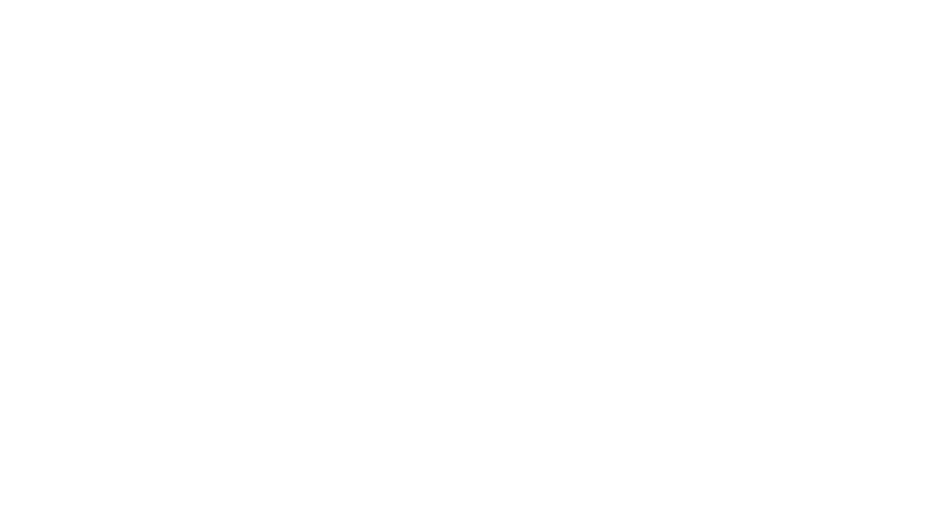
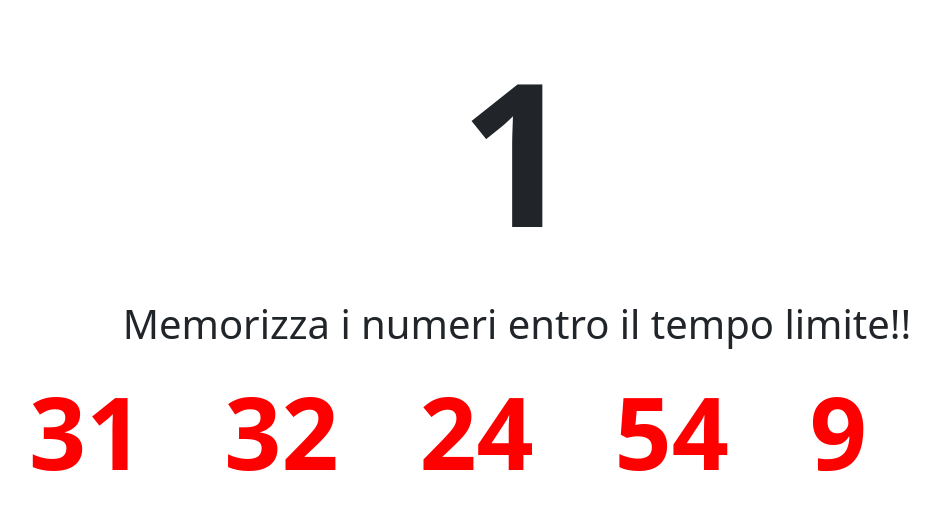
Before and after one commit to Gabridg/js-simon, a plain HTML site: page index.html in a window 1280 px wide. Shown: the whole page, without its empty margins (123-1063 px from the left). Drawn offline with nearby package versions, Linux system fonts and the light colour scheme.

Commit message:
Primo Step

```diff
--- a/CSS/style.css
+++ b/CSS/style.css
@@ -0,0 +1,30 @@
+* {
+    padding: 0;
+    margin: 0;
+}
+
+.container {
+    max-width: 1000px;
+    margin: 0 auto;
+    box-sizing: border-box;
+    display: flex;
+    justify-content: center;
+    align-items: center;
+}
+
+h1 {
+    text-align: center;
+}
+
+.numero-casuale {
+    font-weight: bold;
+    font-size: 100px;
+    color: #f00;
+    width: calc(100% / 5);
+}
+
+#timer {
+    font-weight: bold;
+    font-size: 200px;
+    text-align: center;
+}
--- a/index.html
+++ b/index.html
@@ -15,7 +15,15 @@
 
 <body>
 
-
+    <div id="timer">1</div>
+    <h1>Memorizza i numeri entro il tempo limite!!</h1>
+    <div class="container">
+        <div class="numero-casuale" id="number-one"></div>
+        <div class="numero-casuale" id="number-two"></div>
+        <div class="numero-casuale" id="number-three"></div>
+        <div class="numero-casuale" id="number-four"></div>
+        <div class="numero-casuale" id="number-five"></div>
+    </div>
 
     <script src="js/script.js"></script>
 </body>
--- a/js/script.js
+++ b/js/script.js
@@ -24,3 +24,23 @@ MILESTONE 3:
 vedere se i numeri inseriti dall'utente sono i numeri estratti casualmente.
 controllare quali numeri sono stati indovinati e quanti numeri.
 */
+
+// FUNZIONI
+function getRandomNumber(min = 1, max = 100) {
+    let randomNumber = Math.floor(Math.random() * (max - min)) + min;
+    return randomNumber;
+}
+
+// DOM
+const numberOne = document.getElementById('number-one');
+const numberTwo = document.getElementById('number-two');
+const numberThree = document.getElementById('number-three');
+const numberFour = document.getElementById('number-four');
+const numberFive = document.getElementById('number-five');
+
+// MS 1:
+numberOne.innerText = getRandomNumber();
+numberTwo.innerText = getRandomNumber();
+numberThree.innerText = getRandomNumber();
+numberFour.innerText = getRandomNumber();
+numberFive.innerText = getRandomNumber();
```
